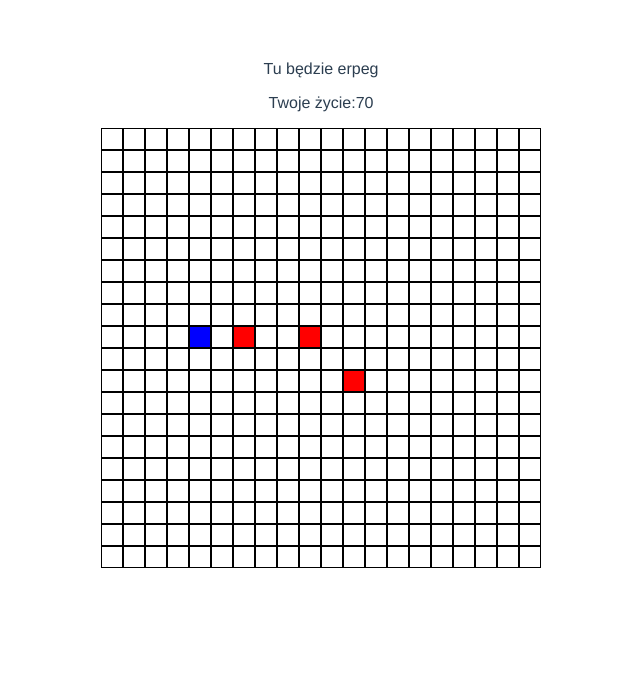
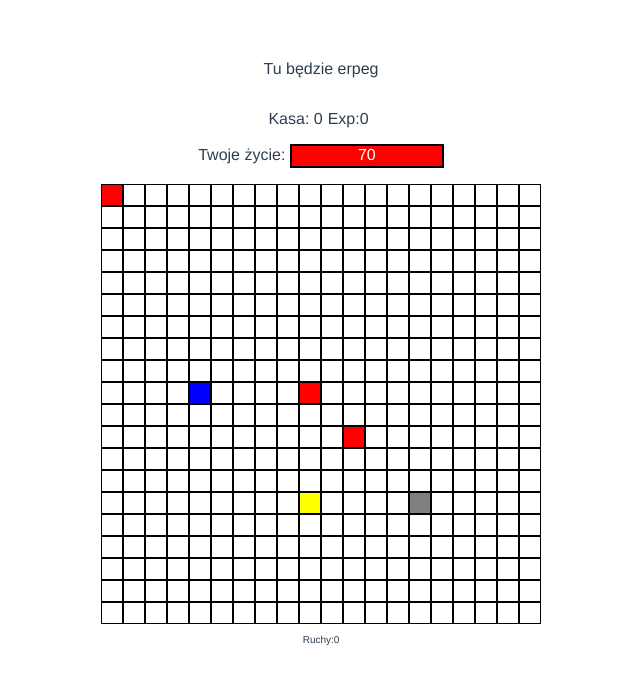
Before and after one commit to kordix/erpeg, a Vue app: page / in a window 1280 px wide. Shown: the top 684 px of the page, without its empty margins (319-959 px from the left). Built offline with nearby package versions, Linux system fonts and the light colour scheme.

Commit message:
factory,objectrefactor

```diff
--- a/src/components/Board.vue
+++ b/src/components/Board.vue
@@ -1,13 +1,24 @@
 <template>
 <div class="" style="margin:auto;width:440px">
-    <p>Twoje życie:{{player.life}}</p> <p v-if="player.life <= 0">Skończyło ci się życie koniec gry</p>
+    <div style="display:flex;justify-content:center" id="infos">
+     <p>Kasa: {{money}}</p>  <p>Exp:{{exp}}</p>
+    </div>
+    <p style="display:inline">Twoje życie:</p> <pasek :color="'red'" :fontcolor="'white'" :maxvalue="70" :value="player.life"></pasek>  <p v-if="player.life <= 0">Skończyło ci się życie koniec gry</p>
+
+    <p></p>
+
     <div class="row" v-for="y in 20">
         <field v-for="x in 20" :coord="{x:x,y:y}"></field>
         <div class="" style="clear:both"></div>
     </div>
+
     <div class="" v-if="showEnemyDialogue">
-        Przeciwnik:{{enemyLife}}
+        Przeciwnik:<pasek :color="'blue'" :fontcolor="'white'" :maxvalue="50" :value="enemyLife" ></pasek>
     </div>
+    <div v-if="showShopDialogue">
+        <p>Kup ekwipinek</p>
+    </div>
+        <p style="font-size:10px">Ruchy:{{moves}}</p>
 
 </div>
 
@@ -15,27 +26,36 @@
 
 <script>
 import Field from './Field.vue';
+import Pasek from './Pasek.vue';
+
 import {mapState} from 'vuex';
 
 export default {
     components:{
-        Field
+        Field,Pasek
     },
     data(){
         return {
-            showEnemyDialogue:false
+            showEnemyDialogue:false,
+            interacted:false,
+            processedObject:null,
+            processedObjectIndex:null,
+            showShopDialogue:false
         }
     },
     computed:{
         ...mapState({
             player:'player',
-            enemies:'enemies',
-            currentEnemy:'currentEnemy'
+            objects:'objects',
+            currentEnemy:'currentEnemy',
+            moves:'moves',
+            money:'money',
+            exp:'exp'
 
         }),
         enemyLife(){
-            if(this.enemies[this.currentEnemy]){
-                return this.enemies[this.currentEnemy].life
+            if(this.objects[this.currentEnemy]){
+                return this.objects[this.currentEnemy].life
             }else {
                 return {}
             }
@@ -43,37 +63,79 @@ export default {
     },
     methods:{
             move(keyCode){
+                if(this.interacted){
+                    return
+                }
+                if(this.player.life <= 0 ){
+                    return
+                }
+                if([37,38,39,40].indexOf(keyCode) < 0 ){
+                    return
+                }
+
                 this.showEnemyDialogue=false;
+                this.showShopDialogue=false;
                 let self = this;
                 let coordsNow = this.$store.state.player.coords;
                 let coordsLater = JSON.parse(JSON.stringify(coordsNow));
 
                 if(keyCode === 37){
+                    if(coordsNow.x==1){return}
     				coordsLater.x -=1;
     			}else if(keyCode === 38){
+                    if(coordsNow.y==1){return}
                     coordsLater.y -=1;
     			}else if(keyCode === 39){
+                    if(coordsNow.x==20){return}
     				coordsLater.x +=1;
     			}else if(keyCode === 40){
+                    if(coordsNow.y==20){return}
                     coordsLater.y +=1;
-    			}
+                }else{
+                    console.log('inny przycisk');
 
-                for(let i=0;i<self.enemies.length;i++){
-                    if(self.enemies[i].coords.x == coordsLater.x && self.enemies[i].coords.y == coordsLater.y){
-                        self.attack(i);
-                        self.$store.dispatch('test');
+                }
+
+                this.$store.state.moves += 1;
+                // console.log(coordsLater);
+
+                this.processedObject = this.objects.find((el)=>el.coords.y == coordsLater.y && el.coords.x == coordsLater.x)
+                this.processedObjectIndex = this.objects.findIndex((el)=>el.coords.y == coordsLater.y && el.coords.x == coordsLater.x)
+
+
+                if(this.processedObject){
+                    if(this.processedObject.type == 'enemy'){
+                        console.log('enemy');
+                        self.attack(this.processedObjectIndex);
                         return
                     }
+
+                    if(this.processedObject.type == 'factory'){
+                        this.$store.state.money += 1;
+                    }
+
+                    if(this.processedObject.type == 'shop'){
+                        this.showShopDialogue = true;
+                    }
+                    return
                 }
 
+                // for(let i=0;i<self.objects.length;i++){
+                //     if(self.objects[i].coords.x == coordsLater.x && self.objects[i].coords.y == coordsLater.y){
+                //         self.attack(i);
+                //         return
+                //     }
+                // }
+                this.restorelife()
                 this.$store.state.player.coords.x = coordsLater.x;
                 this.$store.state.player.coords.y = coordsLater.y;
+
             },
             attack(i){
                 this.$store.state.currentEnemy=i;
                 this.showEnemyDialogue=true;
 
-                let enemy = this.enemies[i];
+                let enemy = this.objects[i];
                 console.log(enemy);
 
                 enemy.life -= this.player.attack;
@@ -81,20 +143,35 @@ export default {
                 if(enemy.life <= 0){
                     enemy.coords.x=1000;
                     enemy.coords.y=1000;
-
+                    this.$store.state.exp += 10;
                 }
-
+            },
+            restorelife(){
+                if(this.$store.state.player.life >= 70){
+                    return
+                }
+                else this.$store.state.player.life += 1;
             }
     },
     mounted () {
     		var self = this;
-    		window.addEventListener("keyup", function(e){
-                e.preventDefault();
-                self.move(e.keyCode)
+    		window.addEventListener("keydown", function(e){
+                // e.preventDefault();
+                self.move(e.keyCode);
+                self.interacted = true;
+            })
+
+            window.addEventListener("keyup",function(e){
+                // e.preventDefault();
+                self.interacted = false;
             })
         }}
 
 </script>
 
 <style>
+
+#infos >p {
+margin-right:5px;
+}
 </style>
--- a/src/components/Field.vue
+++ b/src/components/Field.vue
@@ -11,11 +11,12 @@ export default {
     props:['coord'],
     data(){
         return {
-            fieldColor:'white'
+            // fieldColor:'white',
+            fieldObject:null
         }
     },
     watch:{
-        enemies:{
+        objects:{
             deep:true,
             handler:function(){
                 let self=this;
@@ -27,7 +28,7 @@ export default {
     computed:{
         ...mapState({
             player:'player',
-            enemies:'enemies',
+            objects:'objects',
             currentEnemy:'currentEnemy'
         }),
         fieldPlayer(){
@@ -36,22 +37,33 @@ export default {
             }else {
                 return false
             }
+        },
+        fieldObjectC(){
+            return this.objects.find((el)=>el.coords.x == this.coord.x && el.coords.y == this.coord.y)
+        },
+        fieldColor(){
+            if(this.fieldObjectC){
+                return this.fieldObjectC.color
+            }else{
+                return 'white'
+            }
         }
     },
     methods:{
         generateColor(){
-            console.log('gencolor');
-            this.fieldColor='white';
+            // console.log('gencolor');
+            // this.fieldColor='white';
 
-            for(let i=0;i<this.enemies.length;i++){
-                if(this.coord.x == this.enemies[i].coords.x && this.coord.y == this.enemies[i].coords.y){
-                    this.fieldColor='red';
-                }
-            }
+            // for(let i=0;i<this.objects.length;i++){
+            //     if(this.coord.x == this.objects[i].coords.x && this.coord.y == this.objects[i].coords.y){
+            //         this.fieldColor='red';
+            //     }
+            // }
         }
     },
     mounted(){
-        this.generateColor();
+        // this.getObject();
+        // this.generateColor();
     }
 
 }
--- /dev/null
+++ b/src/components/Pasek.vue
@@ -0,0 +1,19 @@
+<template>
+    <div style="display:inline-block;width:150px;height:20px;border:2px black solid">
+            <div style="height:100%" :style="{width:ratio+'%',background:color }">
+                <span :style="{color:fontcolor}">{{value}}</span>
+            </div>
+
+    </div>
+</template>
+
+<script>
+export default {
+    props:['value','maxvalue','color','fontcolor'],
+    computed:{
+        ratio(){
+            return (this.value / this.maxvalue)*100
+        }
+    }
+}
+</script>
--- a/src/store/index.js
+++ b/src/store/index.js
@@ -5,14 +5,21 @@ Vue.use(Vuex)
 
 export default new Vuex.Store({
   state: {
+      money:0,
+      exp:0,
+      level:1,
       player:{coords:{x:5,y:10},attack:10,life:70 },
-      enemies:[
-          {coords:{x:7,y:10},life:50,attack:5 },
-          {coords:{x:10,y:10},life:50,attack:5 },
-          {coords:{x:12,y:12},life:50,attack:5 }
+      objects:[
+          {id:1, type:'enemy', coords:{x:1,y:1},color:'red', life:50,attack:5 },
+          {id:2,type:'enemy',coords:{x:10,y:10},color:'red',life:50,attack:5 },
+          {id:3,type:'enemy',coords:{x:12,y:12},color:'red',life:50,attack:5 },
+          {id:4,type:'factory',coords:{x:10,y:15},color:'yellow',moneyfactor:5},
+          { id: 5, type: 'shop', coords: { x: 15, y: 15 }, color: 'gray' }
+
       ],
       currentEnemy:null,
-      test:''
+      test:'',
+      moves:0
   },
   mutations: {
       test(state){
@@ -25,5 +32,6 @@ export default new Vuex.Store({
       }
   },
   modules: {
+
   }
 })
```
Also changed, not shown: 1 other file (tests, documents, lock files or other folders).
